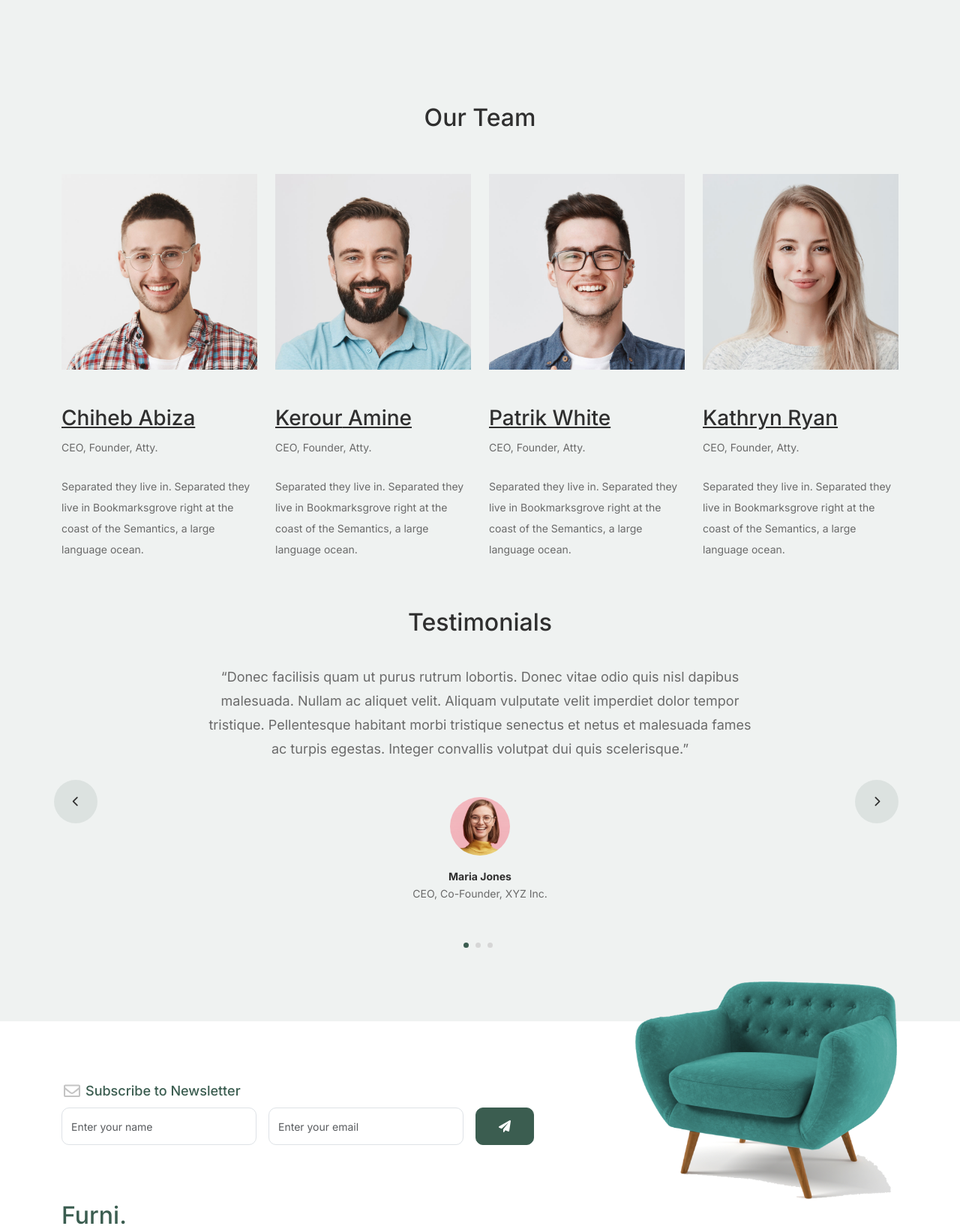
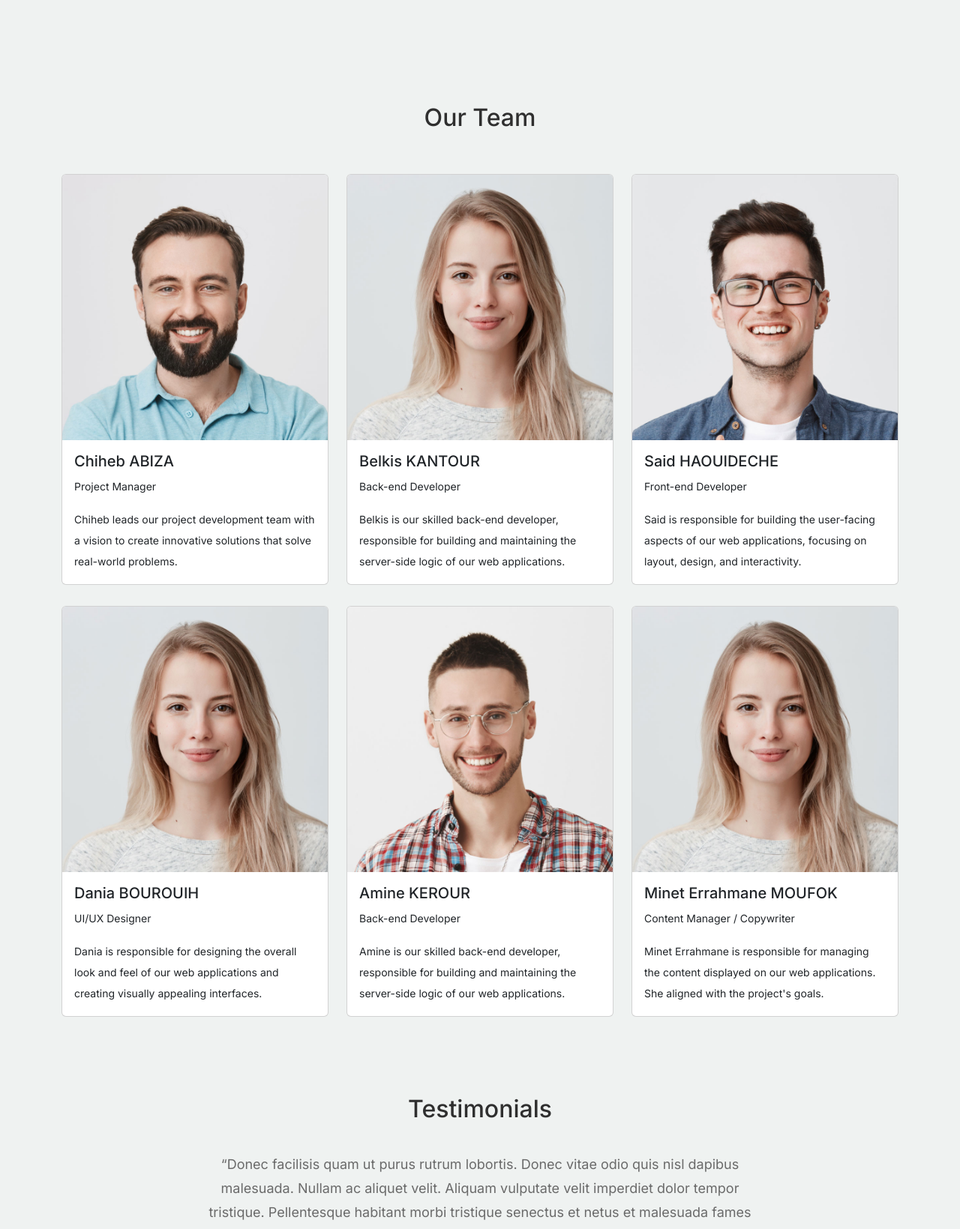
Before and after one commit to chihebabiza/multi-seller-ecommerce-php, a PHP site: page /client/about.php in a window 1280 px wide; the page is wider, and only the part inside the window is pictured. Shown: the part 1196-2835 px from the top of that part at 75% size. Run offline with PHP 8.4, Linux system fonts and the light colour scheme.

Commit message:
update the team

```diff
--- a/inc/team.php
+++ b/inc/team.php
@@ -1,63 +1,92 @@
 <div class="container">
 
     <div class="row mb-5">
-            <div class="col-lg-5 mx-auto text-center">
+        <div class="col-lg-12 mx-auto text-center">
             <h2 class="section-title">Our Team</h2>
         </div>
     </div>
 
-        <div class="row">
-
+    <div class="row team-cards-container">
         <!-- Start Column 1 -->
-            <div class="col-12 col-md-6 col-lg-3 mb-5 mb-md-0">
-                <img src="../images/person_1.jpg" class="img-fluid mb-5">
-                <h3 clas><a href="#"><span class="">Chiheb</span> Abiza</a></h3>
-                <span class="d-block position mb-4">CEO, Founder, Atty.</span>
-                <p>Separated they live in.
-                    Separated they live in Bookmarksgrove right at the coast of the Semantics, a large language
-                    ocean.</p>
+        <div class="col-12 col-md-6 col-lg-4 mb-5 mb-md-0">
+            <div class="card">
+                <img src="../images/person_2.jpg" class="card-img-top" alt="Chiheb Abiza">
+                <div class="card-body">
+                    <h5 class="card-title">Chiheb ABIZA</h5>
+                    <p class="card-text">Project Manager</p>
+                    <p class="card-text">Chiheb leads our project development team with a vision to create innovative solutions that solve real-world problems.</p>
+                </div>
+            </div>
+            <br>
         </div>
         <!-- End Column 1 -->
 
         <!-- Start Column 2 -->
-            <div class="col-12 col-md-6 col-lg-3 mb-5 mb-md-0">
-                <img src="../images/person_2.jpg" class="img-fluid mb-5">
-
-                <h3 clas><a href="#"><span class="">Kerour</span> Amine</a></h3>
-                <span class="d-block position mb-4">CEO, Founder, Atty.</span>
-                <p>Separated they live in.
-                    Separated they live in Bookmarksgrove right at the coast of the Semantics, a large language
-                    ocean.</p>
-
+        <div class="col-12 col-md-6 col-lg-4 mb-5 mb-md-0">
+            <div class="card">
+                <img src="../images/person_4.jpg" class="card-img-top" alt="...">
+                <div class="card-body">
+                    <h5 class="card-title">Belkis KANTOUR</h5>
+                    <p class="card-text">Back-end Developer</p>
+                    <p class="card-text">Belkis is our skilled back-end developer, responsible for building and maintaining the server-side logic of our web applications.</p>
+                </div>
+            </div>
         </div>
         <!-- End Column 2 -->
 
         <!-- Start Column 3 -->
-            <div class="col-12 col-md-6 col-lg-3 mb-5 mb-md-0">
-                <img src="../images/person_3.jpg" class="img-fluid mb-5">
-                <h3 clas><a href="#"><span class="">Patrik</span> White</a></h3>
-                <span class="d-block position mb-4">CEO, Founder, Atty.</span>
-                <p>Separated they live in.
-                    Separated they live in Bookmarksgrove right at the coast of the Semantics, a large language
-                    ocean.</p>
+        <div class="col-12 col-md-6 col-lg-4 mb-5 mb-md-0">
+            <div class="card">
+                <img src="../images/person_3.jpg" class="card-img-top" alt="Said Houidech">
+                <div class="card-body">
+                    <h5 class="card-title">Said HAOUIDECHE</h5>
+                    <p class="card-text">Front-end Developer</p>
+                    <p class="card-text">Said is responsible for building the user-facing aspects of our web applications, focusing on layout, design, and interactivity.</p>
                 </div>
+            </div>
+        </div>
+
         <!-- End Column 3 -->
 
         <!-- Start Column 4 -->
-            <div class="col-12 col-md-6 col-lg-3 mb-5 mb-md-0">
-                <img src="../images/person_4.jpg" class="img-fluid mb-5">
-
-                <h3 clas><a href="#"><span class="">Kathryn</span> Ryan</a></h3>
-                <span class="d-block position mb-4">CEO, Founder, Atty.</span>
-                <p>Separated they live in.
-                    Separated they live in Bookmarksgrove right at the coast of the Semantics, a large language
-                    ocean.</p>
-
-
+        <div class="col-12 col-md-6 col-lg-4 mb-5 mb-md-0">
+            <div class="card">
+                <img src="../images/person_4.jpg" class="card-img-top" alt="...">
+                <div class="card-body">
+                    <h5 class="card-title">Dania BOUROUIH</h5>
+                    <p class="card-text">UI/UX Designer</p>
+                    <p class="card-text">Dania is responsible for designing the overall look and feel of our web applications and creating visually appealing interfaces.</p>
+                </div>
+            </div>
         </div>
         <!-- End Column 4 -->
 
+        <!-- Start Column 5 -->
+        <div class="col-12 col-md-6 col-lg-4 mb-5 mb-md-0">
+            <div class="card">
+                <img src="../images/person_1.jpg" class="card-img-top" alt="...">
+                <div class="card-body">
+                    <h5 class="card-title">Amine KEROUR</h5>
+                    <p class="card-text">Back-end Developer</p>
+                    <p class="card-text">Amine is our skilled back-end developer, responsible for building and maintaining the server-side logic of our web applications.</p>
+                </div>
+            </div>
+        </div>
+        <!-- End Column 5 -->
 
+        <!-- Start Column 6 -->
+        <div class="col-12 col-md-6 col-lg-4 mb-5 mb-md-0">
+            <div class="card">
+                <img src="../images/person_4.jpg" class="card-img-top" alt="...">
+                <div class="card-body">
+                    <h5 class="card-title">Minet Errahmane MOUFOK</h5>
+                    <p class="card-text">Content Manager / Copywriter</p>
+                    <p class="card-text">Minet Errahmane is responsible for managing the content displayed on our web applications. She aligned with the project's goals.</p>
+                </div>
+            </div>
+        </div>
+        <!-- End Column 6 -->
 
     </div>
 </div>
+<br><br>
```
Lines whose indentation alone changed are shown as unchanged.
